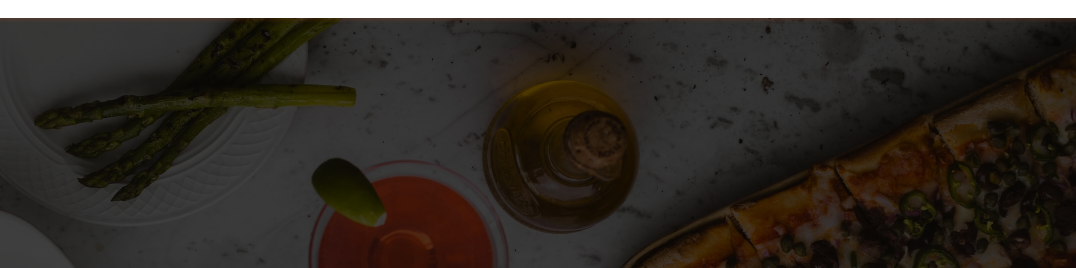
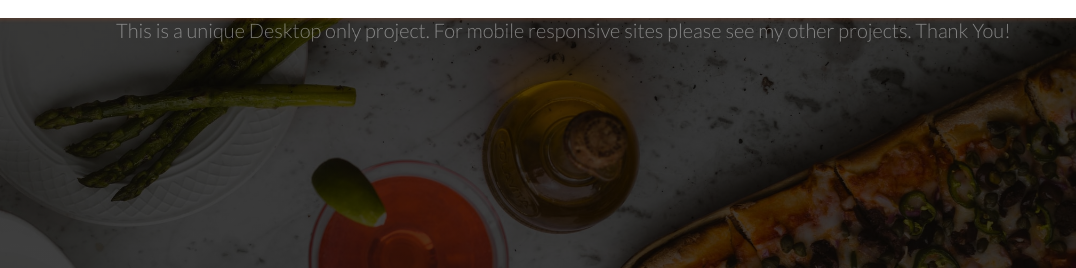
Before and after one commit to DJaye33/pizzanos_project, a plain HTML site: page index.html in a window 1280 px wide. Shown: the top 268 px of the page, 204-1280 px from the left. Drawn offline with Linux system fonts and the light colour scheme.

Commit message:
added unique desktop only message

```diff
--- a/index.html
+++ b/index.html
@@ -19,6 +19,10 @@
   <body>
     <!-- Start of navbar -->
     <nav class="navbar">
+      <p class="navbar__message">
+        This is a unique Desktop only project. For mobile responsive sites
+        please see my other projects. Thank You!
+      </p>
       <a href="#">
         <figure class="navbar__brand">
           <img
--- a/scss/_base.scss
+++ b/scss/_base.scss
@@ -127,3 +127,11 @@ select {
   font-family: "Lato", sans-serif;
   font-size: 1.5rem;
 }
+
+.navbar__message {
+  position: absolute;
+  top: 100%;
+  left: 25%;
+  color: #ddd;
+  opacity: 0.5;
+}
```
Also changed, not shown: css/main.css, 1 other file.
